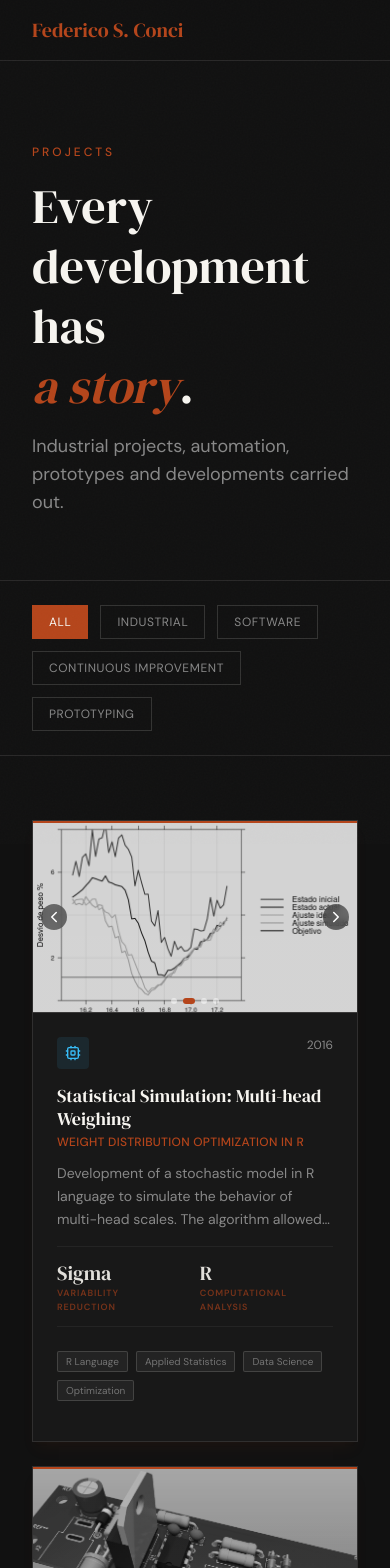
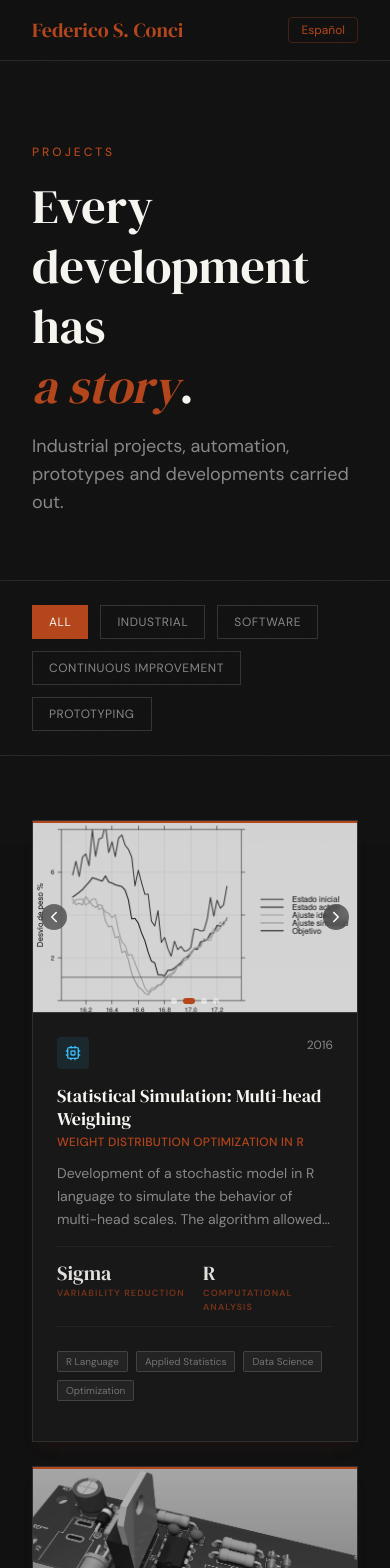
Before and after one commit to concifederico/portfolio, a Next.js app: page /en/proyectos in a window 390 px wide. Shown: the top 1568 px of the page. Built offline with nearby package versions, Linux system fonts and the light colour scheme.

Commit message:
Ancho de celular

```diff
--- a/components/Navbar.tsx
+++ b/components/Navbar.tsx
@@ -1,6 +1,5 @@
 'use client';
 
-import { useState } from 'react';
 import { useLocale, useTranslations } from 'next-intl';
 import { Link, useRouter, usePathname } from '@/i18n/routing';
 
@@ -9,7 +8,6 @@ export default function Navbar() {
   const locale = useLocale();
   const router = useRouter();
   const pathname = usePathname();
-  const [isMenuOpen, setIsMenuOpen] = useState(false);
 
   const toggleLanguage = () => {
     const nextLocale = locale === 'en' ? 'es' : 'en';
@@ -23,6 +21,12 @@ export default function Navbar() {
           <Link href="/" className="font-serif text-xl text-accent">
             Federico S. Conci
           </Link>
+          <button
+            onClick={toggleLanguage}
+            className="md:hidden text-xs text-accent border border-accent/30 px-3 py-1 rounded hover:bg-accent/10 transition-colors"
+          >
+            {locale === 'en' ? t('spanish') : t('english')}
+          </button>
           <div className="hidden md:flex items-center gap-8">
             <Link href="/proyectos" className="text-sm text-paper/70 hover:text-paper transition-colors">
               {t('projects')}
@@ -37,7 +41,6 @@ export default function Navbar() {
               {locale === 'en' ? t('spanish') : t('english')}
             </button>
           </div>
-          {/* ... botón mobile ... */}
         </div>
       </div>
     </nav>
--- a/components/ProjectCard.tsx
+++ b/components/ProjectCard.tsx
@@ -140,11 +140,13 @@ export default function ProjectCard({ project, index }: Props) {
 
         {/* KPIs */}
         {project.kpis && (
-          <div className="flex gap-6 mb-6 border-y border-paper/5 py-3">
+          <div className="grid grid-cols-2 gap-x-4 gap-y-3 mb-6 border-y border-paper/5 py-3">
             {project.kpis.map((k) => (
-              <div key={k.label}>
-                <div className="font-serif text-xl text-paper/90">{k.value}</div>
-                <div className="text-accent/60 text-[9px] uppercase tracking-widest font-bold">{k.label}</div>
+              <div key={k.label} className="min-w-0">
+                <div className="font-serif text-xl text-paper/90 break-words">{k.value}</div>
+                <div className="text-accent/60 text-[9px] uppercase tracking-[0.12em] font-bold break-words">
+                  {k.label}
+                </div>
               </div>
             ))}
           </div>
```
